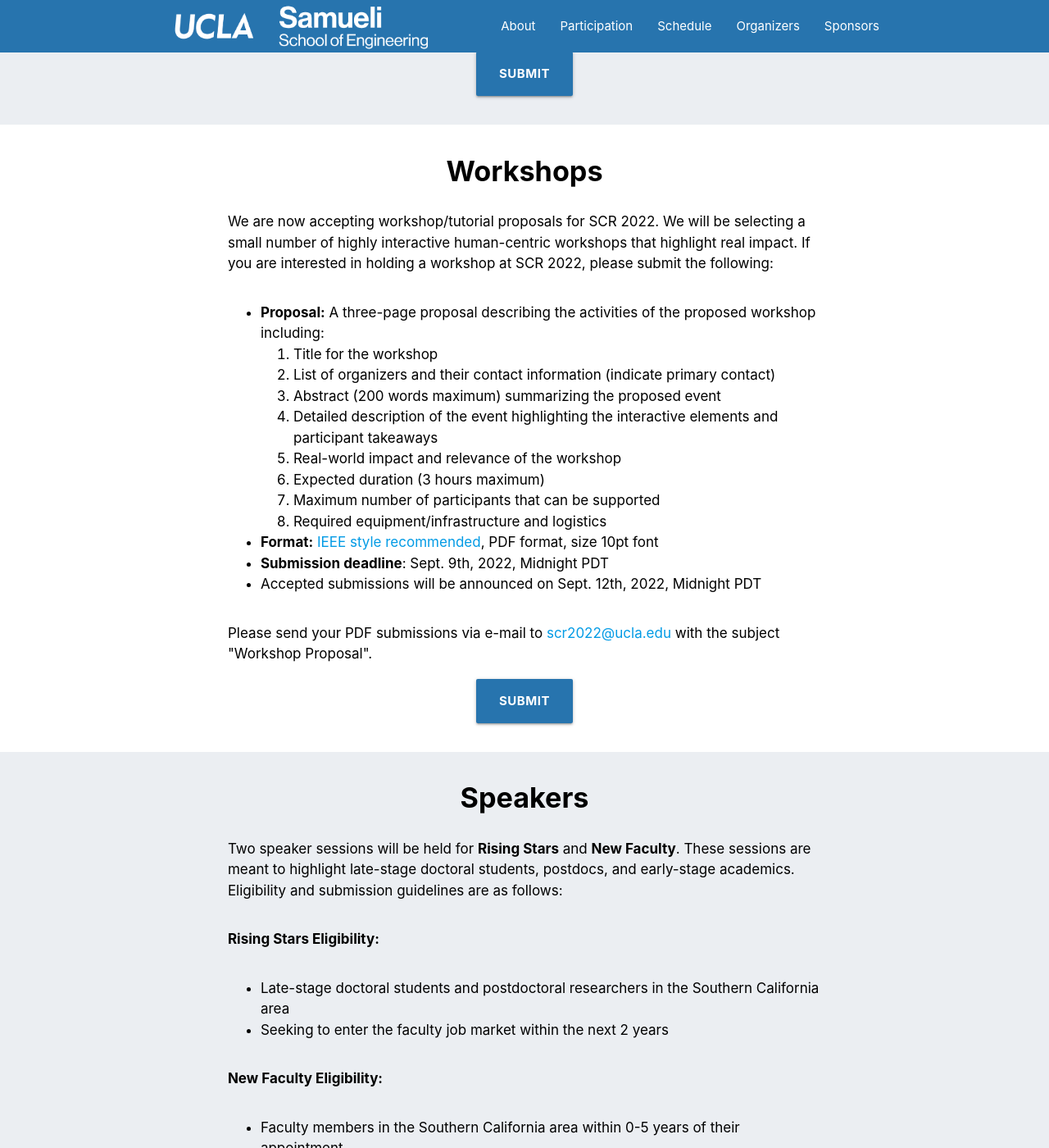
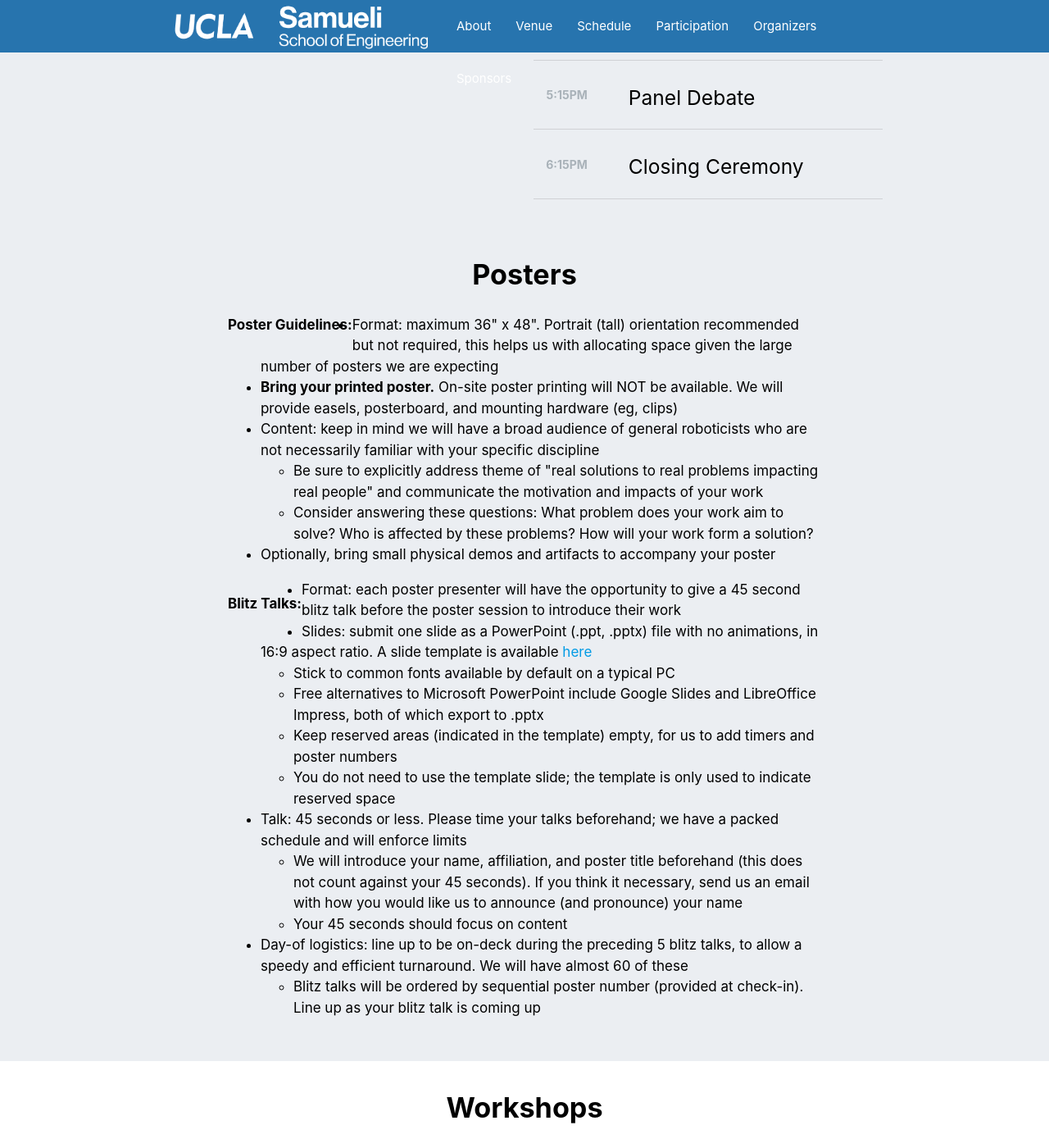
Before and after one commit to scr2022/scr2022.github.io, a Jekyll site: the page built from index.html, in a window 1280 px wide and 1400 px high, scrolled down 2637 px. Shown: the whole window at 82% size. Built offline with Jekyll 4.4.1, drawn with Linux system fonts in a browser that asks for light colours; some of the changed text lies outside the part shown.

Commit message:
first pass change to during format

```diff
--- /dev/null
+++ b/_includes/nav_during.html
@@ -0,0 +1,34 @@
+<!-- Nav -->
+      <div class="navbar-fixed">
+        <nav class="nav">
+          <div class="nav-wrapper container">
+            <a href="#" data-target="mobile-demo" class="sidenav-trigger">
+              <i class="material-icons">menu</i>
+            </a>
+
+            <div class="left">
+                <a href="https://samueli.ucla.edu">
+                  <img class="brand-logo" style="max-height:100%" src="img/UCLA_Samueli_Engineering_block_rev.png">
+                </a>
+            </div>
+
+            <ul class="right hide-on-med-and-down">
+              <li><a href="#about">About</a></li>
+              <li><a href="#venue">Venue</a></li>
+              <li><a href="#schedule">Schedule</a></li>
+              <li><a href="#posters">Participation</a></li>
+              <li><a href="#organizers">Organizers</a></li>
+              <li><a href="#sponsors">Sponsors</a></li>
+            </ul>
+          </div>
+        </nav>
+      </div>
+
+      <ul class="sidenav" id="mobile-demo">
+          <li><a href="#about">About</a></li>
+          <li><a href="#venue">Venue</a></li>
+          <li><a href="#schedule">Schedule</a></li>
+          <li><a href="#posters">Participation</a></li>
+          <li><a href="#organizers">Organizers</a></li>
+          <li><a href="#sponsors">Sponsors</a></li>
+      </ul>
--- /dev/null
+++ b/_includes/posters_guidelines.html
@@ -0,0 +1,57 @@
+<!-- Posters section -->
+      <div class="section scrollspy section-gray-section" id="posters">
+        <div class="container">
+          <h4 class="center-align section-gray-header">Posters</h4>
+
+          <div class="row">
+            <div class="col s12 m10 offset-m1 l10 offset-l1 section-gray-body">
+              <p class="left"><b>Poster Guidelines:</b></p>
+
+              <ul class="browser-default">
+                <li>Format: maximum 36" x 48". Portrait (tall) orientation recommended but not required, this helps us with allocating space given the large number of posters we are expecting</li>
+                <li><b>Bring your printed poster.</b> On-site poster printing will NOT be available. We will provide easels, posterboard, and mounting hardware (eg, clips)</li>
+                <li>Content: keep in mind we will have a broad audience of general roboticists who are not necessarily familiar with your specific discipline
+                    <ul class="browser-default">
+                        <li>Be sure to explicitly address theme of "real solutions to real problems impacting real people" and communicate the motivation and impacts of your work</li>
+                        <li>Consider answering these questions: What problem does your work aim to solve? Who is affected by these problems? How will your work form a solution?</li>
+                    </ul>
+                </li>
+                <li>Optionally, bring small physical demos and artifacts to accompany your poster</li>
+              </ul>
+
+              <p class="left"><b>Blitz Talks:</b></p>
+
+              <ul class="browser-default">
+                <li>Format: each poster presenter will have the opportunity to give a 45 second blitz talk before the poster session to introduce their work</li>
+                <li>Slides: submit one slide as a PowerPoint (.ppt, .pptx) file with no animations, in 16:9 aspect ratio. A slide template is available <a href="/files/SCR_BlitzTalk_template.pptx">here</a></li>
+
+                    <ul class="browser-default">
+                        <li>Stick to common fonts available by default on a typical PC</li>
+                        <li>Free alternatives to Microsoft PowerPoint include Google Slides and LibreOffice Impress, both of which export to .pptx</li>
+                        <li>Keep reserved areas (indicated in the template) empty, for us to add timers and poster numbers</li>
+                        <li>You do not need to use the template slide; the template is only used to indicate reserved space</li>
+                    </ul>
+                </li>
+
+                <li>Talk: 45 seconds or less. Please time your talks beforehand; we have a packed schedule and will enforce limits</li>
+
+                    <ul class="browser-default">
+                        <li>We will introduce your name, affiliation, and poster title beforehand (this does not count against your 45 seconds). If you think it necessary, send us an email with how you would like us to announce (and pronounce) your name</li>
+                        <li>Your 45 seconds should focus on content</li>
+                    </ul>
+                </li>
+
+                <li>Day-of logistics: line up to be on-deck during the preceding 5 blitz talks, to allow a speedy and efficient turnaround. We will have almost 60 of these</li>
+
+                    <ul class="browser-default">
+                        <li>Blitz talks will be ordered by sequential poster number (provided at check-in). Line up as your blitz talk is coming up</li>
+                    </ul>
+                </li>
+
+              </ul>
+
+
+            </div>
+          </div>
+        </div>
+      </div>
--- /dev/null
+++ b/_includes/speakers_guidelines.html
@@ -0,0 +1,43 @@
+<!-- Speakers section -->
+      <div class="section scrollspy section-gray-section" id="speakers">
+        <div class="container">
+          <h4 class="center-align section-gray-header">Speakers</h4>
+
+          <div class="row">
+            <div class="col s12 m10 offset-m1 l10 offset-l1 section-gray-body">
+              <p class="left"><b>Rising Stars Guidelines:</b></p>
+
+              <ul class="browser-default">
+                  <li>Structure: 8 minutes talk followed by 4 minutes Q&#A. Please time your talks beforehand, we have a packed schedule and will enforce limits</li>
+                  <li>Day-of Logistics: be prepared to be on-deck during the preceding talk, to allow a speedy and efficient turnaround of 2 minutes</li>
+                  <li>Content: keep in mind we will have a broad audience of general roboticists who are not necessarily familiar with your specific discipline
+                    <ul class="browser-default">
+                      <li>Most of your talk should focus on the motivation and impacts of your work, rather than specific technical details</li>
+                      <li>Consider answering these questions: What problem does your work aim to solve? Who is affected by these problems? How will your work form a solution?</li>
+                    </ul>
+                  </li>
+                  <li>Technical Logistics: bring your own laptop to present slides. We will have a HDMI connection, but you are responsible for bringing any other adapters</li>
+              </ul>
+            </div>
+          </div>
+
+          <div class="row">
+            <div class="col s12 m10 offset-m1 l10 offset-l1 section-gray-body">
+              <p class="left"><b>New Faculty Guidelines:</b></p>
+
+              <ul class="browser-default">
+                  <li>Structure: 8 minutes talk followed by 3 minutes Q&#A. Please time your talks beforehand, we have a packed schedule and will enforce limits</li>
+                  <li>Day-of Logistics: be prepared to be on-deck during the preceding talk, to allow a speedy and efficient turnaround of 2 minutes</li>
+                  <li>Content: keep in mind we will have a broad audience of general roboticists who are not necessarily familiar with your specific discipline
+                    <ul class="browser-default">
+                      <li>Most of your talk should focus on the motivation and impacts of your work, rather than specific technical details</li>
+                      <li>Consider answering these questions: What problem does your work aim to solve? Who is affected by these problems? How will your work form a solution?</li>
+                    </ul>
+                  </li>
+                  <li>Technical Logistics: bring your own laptop to present slides. We will have a HDMI connection, but you are responsible for bringing any other adapters</li>
+              </ul>
+            </div>
+          </div>
+
+        </div>
+      </div>
--- /dev/null
+++ b/_includes/workshops_descriptions.html
@@ -0,0 +1,38 @@
+<!-- Workshops section -->
+      <div class="section scrollspy section-white-section" id="workshops">
+        <div class="container">
+          <h4 class="center-align section-white-header">Workshops</h4>
+
+          <div class="row">
+            <div class="col s12 m10 offset-m1 l10 offset-l1 section-white-body">
+              <p class="left">
+                We are now accepting workshop/tutorial proposals for {{site.conference_title_short}} {{site.year}}. We will be selecting a small number of highly interactive human-centric workshops that highlight real impact. If you are interested in holding a workshop at {{site.conference_title_short}} {{site.year}}, please submit the following:
+              </p>
+            </div>
+            <div class="col s12 m10 offset-m1 l10 offset-l1 section-white-body">
+              <ul class="browser-default">
+                <li><b>Proposal:</b> A three-page proposal describing the activities of the proposed workshop including:
+                <ol class="browser-default">
+                    <li>Title for the workshop</li>
+                    <li>List of organizers and their contact information (indicate primary contact)</li>
+                    <li>Abstract (200 words maximum) summarizing the proposed event</li>
+                    <li>Detailed description of the event highlighting the interactive elements and participant takeaways</li>
+                    <li>Real-world impact and relevance of the workshop</li>
+                    <li>Expected duration (3 hours maximum)</li>
+                    <li>Maximum number of participants that can be supported</li>
+                    <li>Required equipment/infrastructure and logistics</li>
+                </ol>
+                <li><b>Format:</b> <a href="https://www.ieee.org/conferences/publishing/templates.html">IEEE style recommended</a>, PDF format, size 10pt font</li>
+                <li><b>Submission deadline</b>: Sept. 9th, 2022, Midnight PDT</li>
+                <li>Accepted submissions will be announced on Sept. 12th, 2022, Midnight PDT</li>
+              </ul>
+            <p class="left">
+                Please send your PDF submissions via e-mail to <a href="mailto:{{site.organizer-email}}">{{site.organizer-email}}</a> with the subject "Workshop Proposal".
+            </p>
+              <div class="container" style="text-align:center">
+                <a href="mailto:{{site.organizer-email}}" class="btn-large" style="font-weight:bold; background-color: {{site.color.primary-dark}}">Submit</a>
+              </div>
+            </div>
+          </div>
+        </div>
+      </div>
--- /dev/null
+++ b/_layouts/during.html
@@ -0,0 +1,30 @@
+<!DOCTYPE html>
+<html>
+  {% include head.html %}
+  <body>
+    <header>
+      <link rel="shortcut icon" href="favicon.ico">
+      {% include nav_during.html %}
+    </header>
+    <main>
+      {% include banner.html %}
+      {% include infoline.html %}
+      {% include about.html %}
+      {% include venue.html %}
+      {% include schedule.html %}
+      {% include posters_guidelines.html %}
+      {% include workshops_descriptions.html %}
+      {% include speakers_guidelines.html %}
+      {% include organizers.html %}
+      {% include sponsors.html %}
+    </main>
+    <footer class="page-footer" style="background-color: {{site.color.primary-dark}}">
+      <div align="center">
+        <a href="https://github.com/pettni/scr_website/">Website layout courtesy of the SCR 2019 committee. </a>
+        <a href="https://www.instagram.com/p/BZJ_o41ndWJ/?igshid=ensb3e6ln54q">Photo credits.</a>
+      </div>
+    </footer>
+    {% include modals.html %}
+    {% include js.html %}
+</body>
+</html>
--- a/index.html
+++ b/index.html
@@ -1,5 +1,5 @@
 ---
-layout: before
+layout: during
 images:
   - image_path: https://via.placeholder.com/400
     caption: Caption 1
```
Also changed, not shown: 1 other file.
